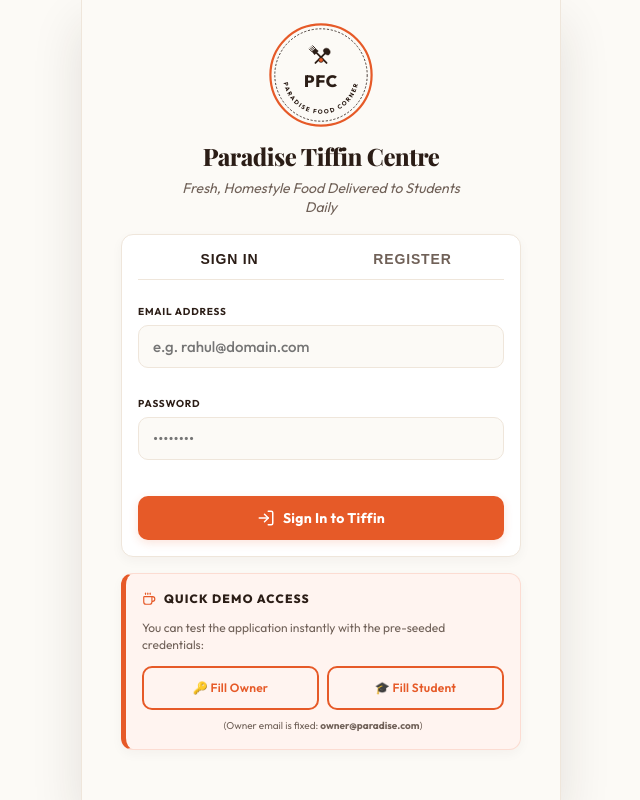
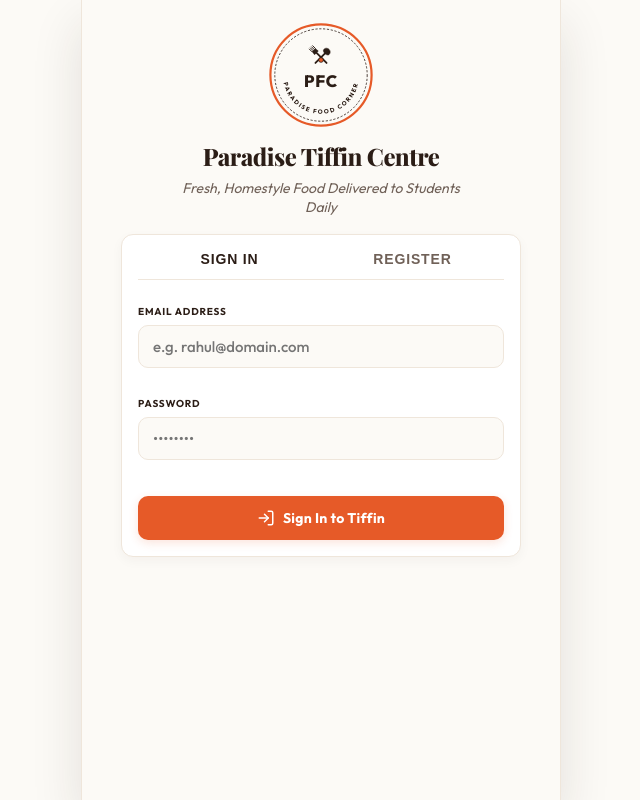
Before and after one commit to hana2061/paradise-tiffin-centre, a React (Vite) app: page / in a window 1280 px wide. Shown: the whole page, without its empty margins (319-959 px from the left). Built offline with nearby package versions, Linux system fonts and the light colour scheme; no server answers; a web font is replaced by a local one.

Commit message:
Remove demo credentials section

```diff
--- a/src/pages/Login.jsx
+++ b/src/pages/Login.jsx
@@ -175,37 +175,6 @@ export default function Login() {
         )}
       </div>
 
-      {/* Demo Credentials Drawer (For testing purposes) */}
-      <div className="card card-highlight login-card login-demo">
-        <div className="flex items-center gap-2 mb-3 text-xs font-extrabold uppercase tracking-widest" style={{ color: "var(--text-primary)" }}>
-          <Coffee size={14} style={{ color: "var(--accent)" }} />
-          <span>Quick Demo Access</span>
-        </div>
-        <p className="text-xs mb-3" style={{ color: "var(--text-muted)", lineHeight: "1.4" }}>
-          You can test the application instantly with the pre-seeded credentials:
-        </p>
-        <div className="flex gap-2">
-          <button
-            type="button"
-            onClick={() => fillCredentials("owner")}
-            className="btn btn-outline text-xs py-2 px-3 flex-1 font-semibold"
-            style={{ fontSize: "12px", padding: "10px 14px" }}
-          >
-            🔑 Fill Owner
-          </button>
-          <button
-            type="button"
-            onClick={() => fillCredentials("student")}
-            className="btn btn-outline text-xs py-2 px-3 flex-1 font-semibold"
-            style={{ fontSize: "12px", padding: "10px 14px" }}
-          >
-            🎓 Fill Student
-          </button>
-        </div>
-        <div className="mt-2 text-[10px]" style={{ color: "var(--text-muted)", textAlign: "center" }}>
-          (Owner email is fixed: <strong>owner@paradise.com</strong>)
-        </div>
-      </div>
     </div>
   );
 }
```
